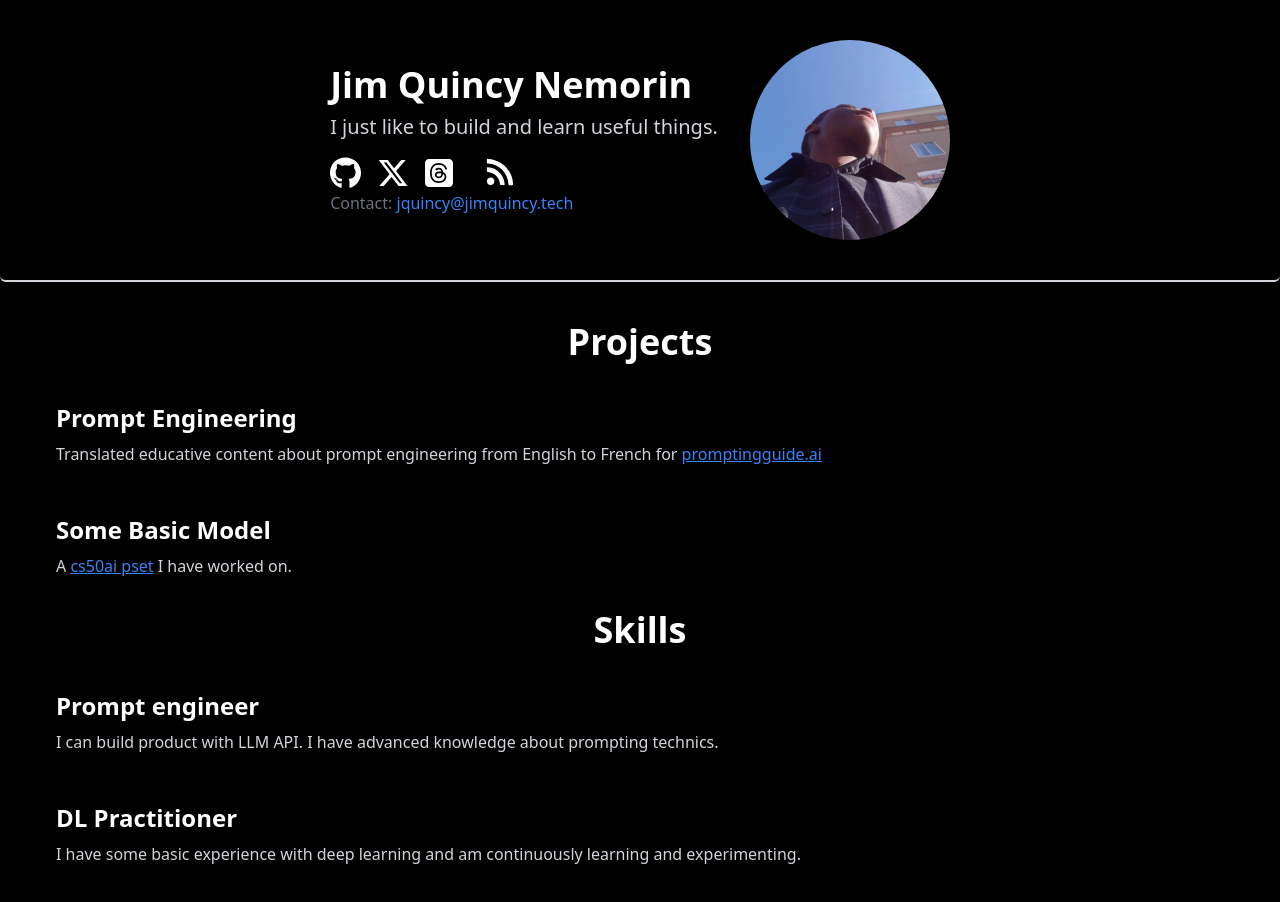
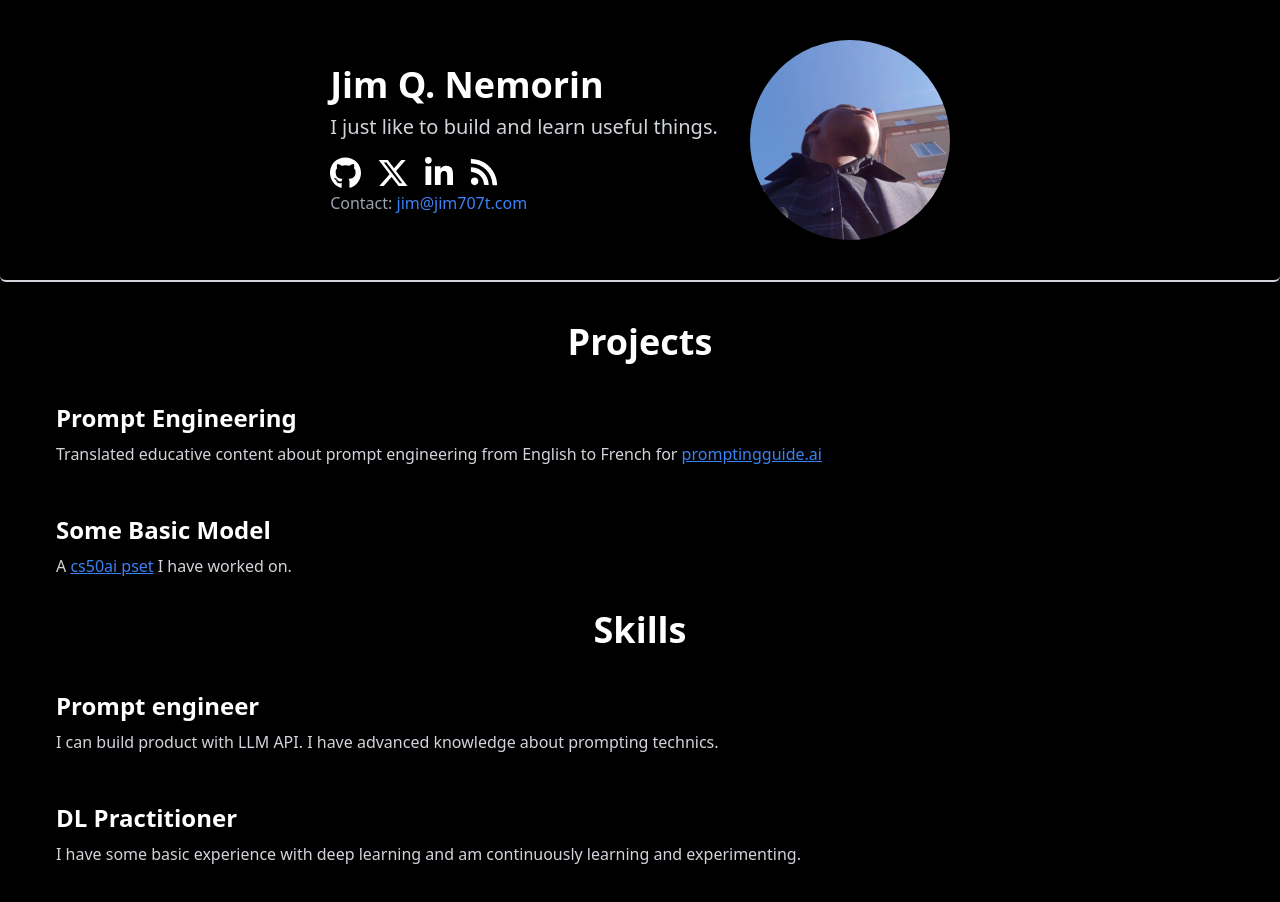
Before and after one commit to Jim707t/jimpage, a Next.js app: page / in a window 1280 px wide. Shown: the top 902 px of the page. Built offline with nearby package versions, Linux system fonts and the light colour scheme.

Commit message:
Fixed space issue in the icons

```diff
--- a/src/components/Navbar/Navbar.tsx
+++ b/src/components/Navbar/Navbar.tsx
@@ -1,7 +1,7 @@
 import Image from "next/image";
 import Link from "next/link";
 import { FontAwesomeIcon } from "@fortawesome/react-fontawesome";
-import { faGithub, faXTwitter, faSquareThreads } from "@fortawesome/free-brands-svg-icons";
+import { faGithub, faXTwitter, faLinkedinIn } from "@fortawesome/free-brands-svg-icons";
 import { FaRss } from "react-icons/fa";
 import { SizeProp } from "@fortawesome/fontawesome-svg-core";
 
@@ -10,7 +10,7 @@ export default function Navbar() {
     <div className="container mx-auto p-10 rounded-md border-b-2 border-gray-300">
       <div className="flex flex-col md:flex-row items-center justify-center">
         <div className="order-2 md:order-1 md:mr-4 text-center md:text-left">
-          <h1 className="text-2xl sm:text-4xl font-bold mb-2 md:mb-0">Jim Quincy Nemorin</h1>
+          <h1 className="text-2xl sm:text-4xl font-bold mb-2 md:mb-0">Jim Q. Nemorin</h1>
           <p className="text-sm sm:text-base md:text-base lg:text-lg xl:text-xl mt-2 text-gray-300">
             I just like to build and learn useful things.
           </p>
@@ -18,25 +18,24 @@ export default function Navbar() {
             {[
               { href: "https://github.com/jim707t", icon: faGithub },
               { href: "https://x.com/jim707t", icon: faXTwitter },
-              { href: "https://www.threads.net/@jim707t", icon: faSquareThreads },
-              { href: "https://blog.jimquincy.tech/", icon: FaRss, size: "10" },
+              { href: "https://www.linkedin.com/in/jim-quincy-nemorin-7106b2280/", icon: faLinkedinIn },
             ].map((item, index) => (
               <Link key={index} href={item.href} legacyBehavior target="_blank">
                 <a className="text-white-500 hover:text-gray-500">
-                  <FontAwesomeIcon icon={item.icon} size={item.size as SizeProp || "2x"} />
+                  <FontAwesomeIcon icon={item.icon} size={"2x"} />
                 </a>
               </Link>
             ))}
-            <Link href={"https://blog.jimquincy.tech/"} legacyBehavior target="_blank">
+            <Link href={"https://jim707t.substack.com/"} legacyBehavior target="_blank">
               <a className="text-white-500 hover:text-gray-500">
                 <FaRss size={30} />
               </a>
             </Link>
           </div>
           <p className="mt-2 sm:mt-0">
-            <span className="text-gray-500">Contact:</span>{" "}
-            <a href="mailto:jimquincy@jimquincy.tech" className="text-blue-500 hover:underline" target="_blank">
-              jquincy@jimquincy.tech
+            <span className="text-gray-400">Contact:</span>{" "}
+            <a href="mailto:jim@jim707t.com" className="text-blue-500 hover:underline" target="_blank">
+            jim@jim707t.com
             </a>
           </p>
         </div>
```
